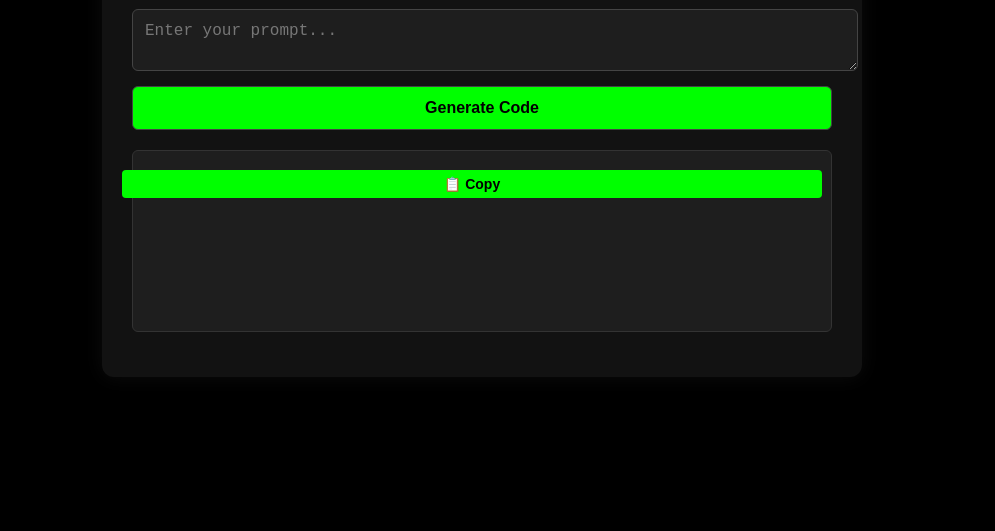
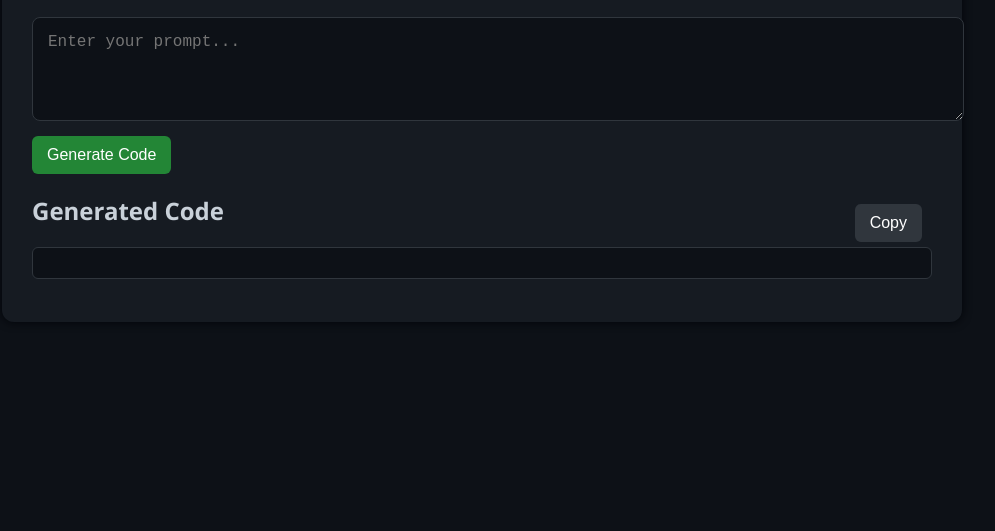
Before and after one commit to ShashankReddyN/code-gen, a website: page public/index.html in a window 1280 px wide. Shown: the part 269-800 px from the top of the page, without its empty margins (158-1153 px from the left). Drawn offline with Linux system fonts and the light colour scheme.

Commit message:
Update UI and secure server setup

```diff
--- a/public/index.html
+++ b/public/index.html
@@ -7,13 +7,22 @@
   <link rel="stylesheet" href="style.css" />
 </head>
 <body>
-  <div class="container">
-    <h1>Code Generator</h1>
-    <textarea id="promptInput" placeholder="Enter your prompt..."></textarea>
-    <button onclick="generateCode()">Generate Code</button>
-    <div class="output-wrapper">
-      <pre id="outputArea"></pre>
-      <button id="copyButton" onclick="copyToClipboard()">📋 Copy</button>
+  <div class="app-container">
+    <div class="header">
+      <h1>CodeGen</h1>
+    </div>
+    <div class="history" id="history">
+      <h2>Previous Prompt</h2>
+      <p id="previousPrompt">None</p>
+    </div>
+    <div class="main">
+      <textarea id="promptInput" rows="4" placeholder="Enter your prompt..."></textarea>
+      <button id="generateBtn">Generate Code</button>
+      <div class="result">
+        <h2>Generated Code</h2>
+        <button id="copyBtn">Copy</button>
+        <pre id="output"></pre>
+      </div>
     </div>
   </div>
 
--- a/public/script.js
+++ b/public/script.js
@@ -1,54 +1,41 @@
-async function generateCode() {
-  const prompt = document.getElementById("promptInput").value;
-  const output = document.getElementById("outputArea");
-  const copyBtn = document.getElementById("copyButton");
+const generateBtn = document.getElementById("generateBtn");
+const promptInput = document.getElementById("promptInput");
+const output = document.getElementById("output");
+const copyBtn = document.getElementById("copyBtn");
+const previousPrompt = document.getElementById("previousPrompt");
 
-  output.innerText = "";
-  output.classList.add("typing");
-  copyBtn.style.display = "none";
+generateBtn.addEventListener("click", async () => {
+  const prompt = promptInput.value.trim();
+  if (!prompt) {
+    output.textContent = "❌ Please enter a prompt.";
+    return;
+  }
+
+  previousPrompt.textContent = prompt;
+  output.textContent = "⏳ Generating...";
 
   try {
-    const response = await fetch("/generate", {
+    const res = await fetch("/generate", {
       method: "POST",
-      headers: { "Content-Type": "application/json" },
-      body: JSON.stringify({ prompt }),
+      headers: {
+        "Content-Type": "application/json"
+      },
+      body: JSON.stringify({ prompt })
     });
 
-    const data = await response.json();
-    const code = data.code || "❌ No code generated.";
+    const data = await res.json();
+    output.textContent = data.code || "❌ No code generated.";
+  } catch (error) {
+    output.textContent = "❌ Failed to fetch response.";
+    console.error("Client fetch error:", error);
+  }
+});
 
-    typeText(code, output, () => {
-      output.classList.remove("typing");
-      copyBtn.style.display = "block";
-    });
-  } catch (err) {
-    output.innerText = "❌ Error contacting the server.";
-    output.classList.remove("typing");
+copyBtn.addEventListener("click", () => {
+  const code = output.textContent.trim();
+  if (code) {
+    navigator.clipboard.writeText(code)
+      .then(() => console.log("Copied to clipboard"))
+      .catch(err => console.error("Clipboard copy failed", err));
   }
-}
-
-function typeText(text, element, callback) {
-  let i = 0;
-  const speed = 20;
-
-  function type() {
-    if (i < text.length) {
-      element.innerText += text.charAt(i);
-      i++;
-      setTimeout(type, speed);
-    } else {
-      callback();
-    }
-  }
-
-  type();
-}
-
-function copyToClipboard() {
-  const text = document.getElementById("outputArea").innerText;
-  navigator.clipboard.writeText(text).then(() => {
-    const btn = document.getElementById("copyButton");
-    btn.innerText = "✅ Copied!";
-    setTimeout(() => (btn.innerText = "📋 Copy"), 1500);
-  });
-}
+});
--- a/public/style.css
+++ b/public/style.css
@@ -1,113 +1,85 @@
 body {
-  background-color: black;
-  color: red;
-  font-family: 'Segoe UI', Tahoma, Geneva, Verdana, sans-serif;
   margin: 0;
-  padding: 0;
+  font-family: 'Segoe UI', sans-serif;
+  background-color: #0d1117;
+  color: #c9d1d9;
   display: flex;
   justify-content: center;
-  align-items: center;
-  min-height: 100vh;
+  align-items: start;
+  padding: 30px;
 }
 
-.container {
-  width: 90%;
-  max-width: 700px;
+.app-container {
+  width: 80%;
+  max-width: 900px;
+  background-color: #161b22;
   padding: 30px;
-  background-color: #121212;
   border-radius: 12px;
-  box-shadow: 0 0 20px rgba(255, 255, 255, 0.05);
+  box-shadow: 0 0 10px #010409;
 }
 
-h1 {
-  color: #00ff00;
+.header h1 {
+  margin: 0;
   text-align: center;
-  margin-bottom: 20px;
+  color: #58a6ff;
 }
 
-textarea, button {
-  width: 100%;
-  font-size: 16px;
-  margin-top: 10px;
-  padding: 12px;
-  background: #1e1e1e;
-  border: 1px solid #444;
-  border-radius: 6px;
-  color: red;
+.history {
+  margin-top: 20px;
+  padding: 15px;
+  background-color: #0e1117;
+  border: 1px solid #30363d;
+  border-radius: 8px;
 }
 
-textarea::placeholder {
-  color: #777;
+.main {
+  margin-top: 20px;
+}
+
+textarea {
+  width: 100%;
+  background-color: #0d1117;
+  color: #ffffff;
+  border: 1px solid #30363d;
+  border-radius: 8px;
+  padding: 15px;
+  font-size: 16px;
+  resize: vertical;
 }
 
 button {
-  background-color: #00ff00;
-  color: black;
-  font-weight: bold;
+  background-color: #238636;
+  color: #fff;
+  border: none;
+  padding: 10px 15px;
+  font-size: 16px;
+  margin-top: 10px;
+  border-radius: 6px;
   cursor: pointer;
-  transition: background-color 0.3s;
 }
 
 button:hover {
-  background-color: #00cc00;
+  background-color: #2ea043;
 }
 
-.output-wrapper {
+.result {
+  margin-top: 20px;
   position: relative;
 }
 
-#copyButton {
+#copyBtn {
   position: absolute;
-  top: 10px;
-  right: 10px;
-  padding: 6px 10px;
-  font-size: 14px;
-  background-color: #00ff00;
-  color: black;
-  border-radius: 4px;
-  border: none;
-  cursor: pointer;
-}
-
-#copyButton:hover {
-  background-color: #00cc00;
+  top: 0;
+  right: 0;
+  margin: 10px;
+  background-color: #30363d;
 }
 
 pre {
-  white-space: pre-wrap;
-  margin-top: 20px;
-  background-color: #1e1e1e;
+  background-color: #0d1117;
+  border: 1px solid #30363d;
+  border-radius: 6px;
   padding: 15px;
-  border-radius: 6px;
-  color: #00bfff;
-  font-size: 15px;
   overflow-x: auto;
-  border: 1px solid #333;
-  min-height: 150px;
-  line-height: 1.4;
+  color: #dcdcdc;
 }
-
-/* Typing animation cursor */
-.typing::after {
-  content: "|";
-  animation: blink 0.7s infinite;
-  color: #00ff00;
-}
-
-@keyframes blink {
-  0% { opacity: 1; }
-  50% { opacity: 0; }
-  100% { opacity: 1; }
-}
-
-/* Responsive tweaks */
-@media (max-width: 600px) {
-  .container {
-    padding: 20px;
-  }
-
-  #copyButton {
-    top: auto;
-    bottom: 10px;
-  }
-}
```
Also changed, not shown: server.js (+27 -29 lines).
